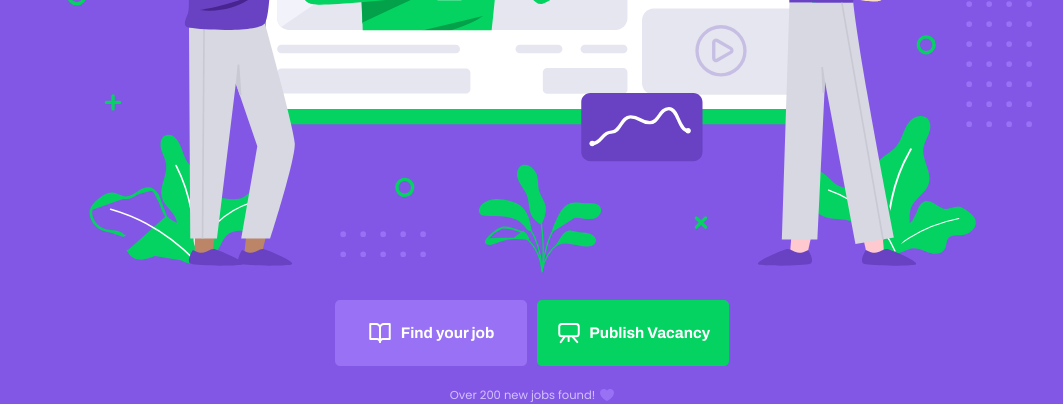
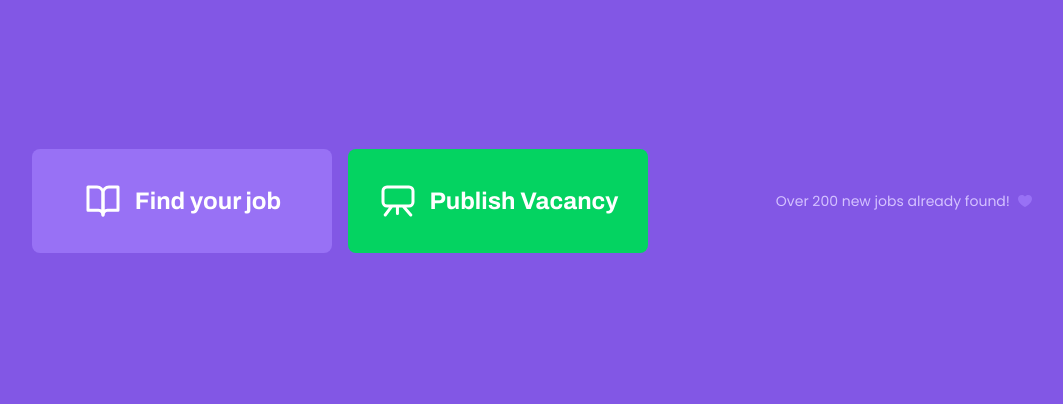
Before and after one commit to ruanrf/next-level-week, a plain HTML site: page index.html in a window 1280 px wide. Shown: the part 417-821 px from the top of the page, without its empty margins (108-1171 px from the left). After the commit the page ends 800 px from the top, so only its background shows below. Drawn offline with Linux system fonts and the light colour scheme.

Commit message:
landing page update and increment

```diff
--- a/index.html
+++ b/index.html
@@ -36,7 +36,7 @@
         </div>
 
         <p class="total-connections">
-            Over 200 new jobs found!
+            Over 200 new jobs already found!
             <img src="./images/icons/purple-heart.svg" alt="Love it!">
         </p>
 
--- a/styles/main.css
+++ b/styles/main.css
@@ -52,3 +52,9 @@ textarea {
     width: 90vw;
     max-width: 700px;
 }
+
+@media (min-width: 700px) {
+    :root {
+        font-size: 62.5%;
+    }
+}
--- a/styles/partials/page-landing.css
+++ b/styles/partials/page-landing.css
@@ -1,6 +1,3 @@
-:root {
-    font-size: 40%;
-}
 
 #page-landing {
     background: var(--color-primary)
@@ -90,8 +87,49 @@
     margin-left: 0.8rem;
 }
 
+@media (max-width: 699px) {
+    :root {
+        font-size: 40%;
+    }
+}
+
 @media (min-width: 1000px) {
     #page-landing #container {
         max-width: 1000px;
+        display: grid;
+        grid-template-columns: 2fr 1fr 2fr;
+        grid-template-rows: 350px 1fr;
+        grid-template-areas:
+        "proffy image image"
+        "button button footer";
+        column-gap: 87px;
+        row-gap: 86px;
+    }
+
+    .logo-container {
+        grid-area: proffy;
+        text-align: initial;
+        align-self: center;
+        margin: 0;
+    }
+
+    .logo-container img {
+        height: 100%;
+    }
+
+    .hero-image {
+        grid-area: image;
+    }
+
+    .buttons-container {
+        grid-area: button;
+        justify-content: flex-start;
+        margin: 0;
+    }
+
+    .total-connections {
+        grid-area: footer;
+        justify-self: end;
+        font-size: 1.4rem;
     }
 }
```
